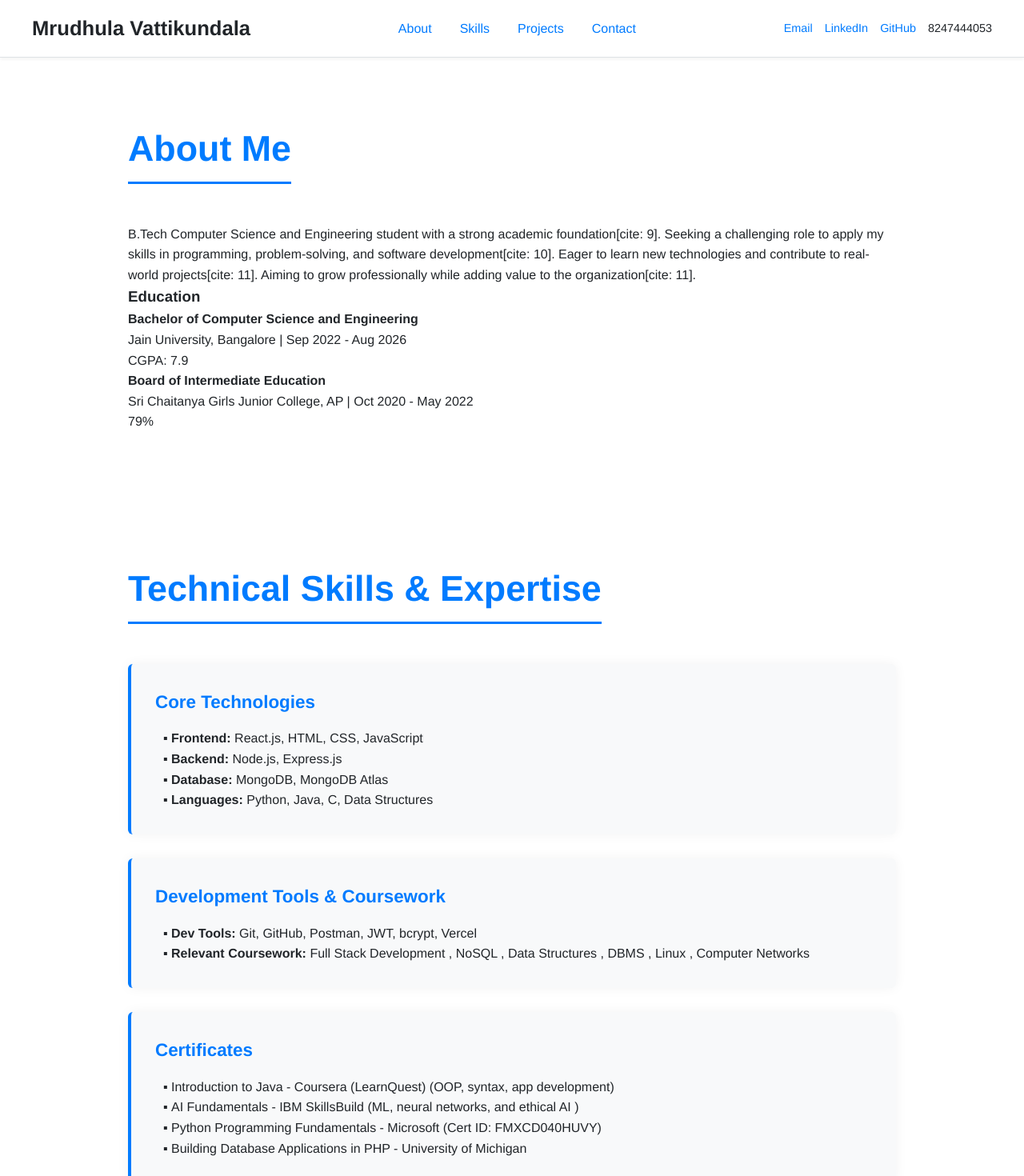
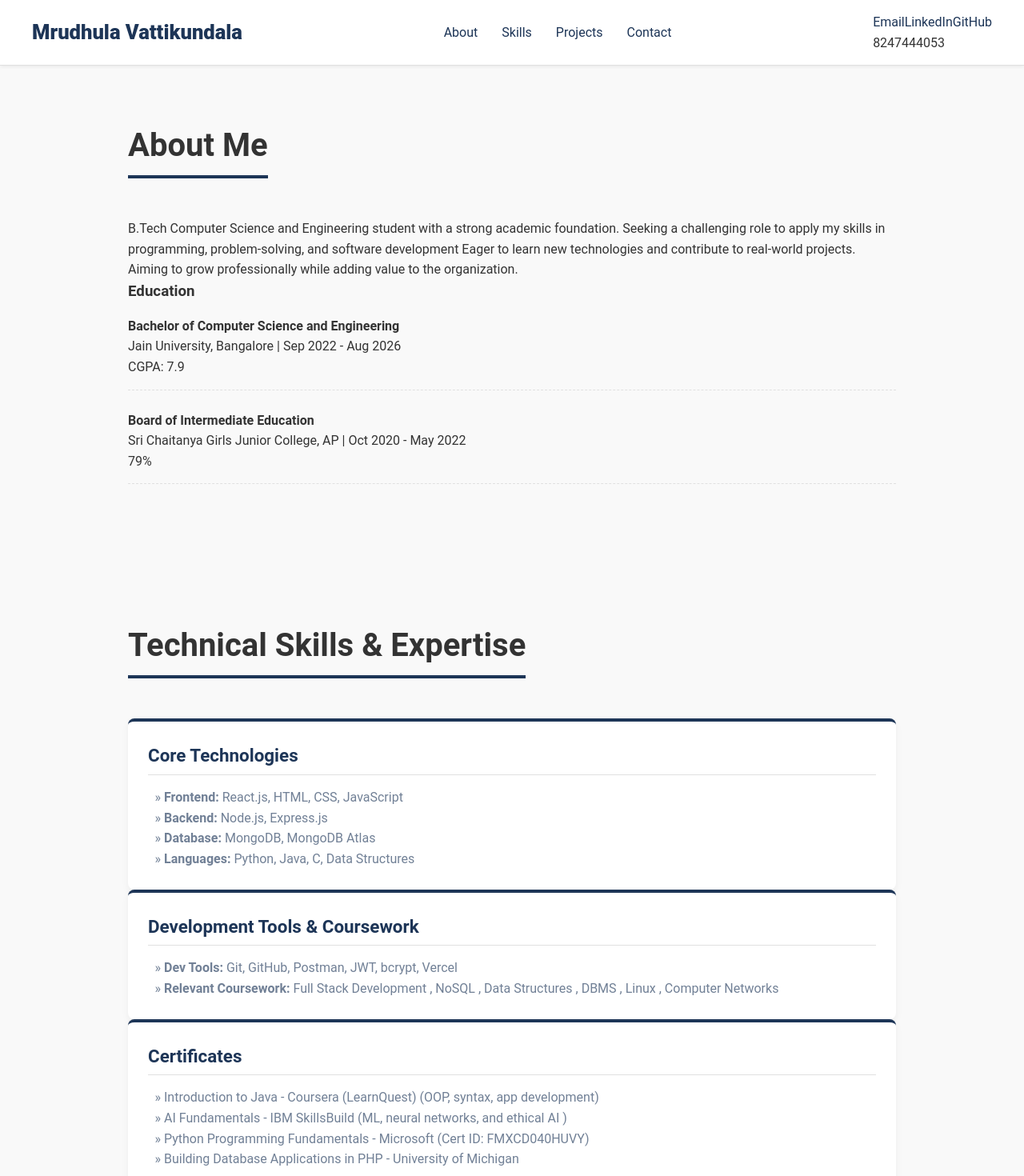
Before and after one commit to mrudhulavattikundala/mrudhula-portfolio, a React (Vite) app: page / in a window 1280 px wide. Shown: the top 1470 px of the page at 80% size. Built offline with nearby package versions, Linux system fonts and the light colour scheme.

Commit message:
Design: FINAL PROFESSIONAL THEME. Implemented Clean Blueprint structure and fixed all content errors.

```diff
--- a/src/App.css
+++ b/src/App.css
@@ -1,4 +1,4 @@
-/* src/App.css - Clean Layout and Strong Typography */
+/* src/App.css - High-Quality Structure and Layout */
 
 .portfolio-app {
   display: flex;
@@ -10,30 +10,31 @@ main {
   flex-grow: 1;
 }
 
-/* --- Section Layouts & Containers --- */
+/* --- Section Containers (Good Structure) --- */
 section, .contact-section {
   padding: 80px 20px;
-  max-width: 1000px; /* Keeps content centered and readable */
+  max-width: var(--max-width);
   margin: 0 auto;
 }
 
+/* Titles: Clear, left-aligned, and strongly defined */
 section h2, .contact-section h2 {
   text-align: left;
-  font-size: 2.8em;
+  font-size: 2.5em;
   font-weight: 700;
-  color: var(--primary-color);
+  color: var(--text-color);
   margin-bottom: 50px;
-  /* Adds a strong separator line under the title */
-  border-bottom: 3px solid var(--primary-color);
+  /* Strong accent line defines the section */
+  border-bottom: 4px solid var(--primary-color);
   display: inline-block;
   padding-bottom: 5px;
 }
 
 
-/* --- Header (Sticky Navbar) --- */
+/* --- Header (Fixed Navigation) --- */
 .header-section {
-  background-color: var(--bg-color);
-  border-bottom: 1px solid #dee2e6; /* Light separator */
+  background-color: var(--surface-color);
+  border-bottom: 1px solid #E0E0E0;
   padding: 15px 40px;
   display: flex;
   justify-content: space-between;
@@ -44,58 +45,74 @@ section h2, .contact-section h2 {
   left: 0;
   width: 100%;
   z-index: 1000;
-  box-shadow: 0 2px 4px rgba(0, 0, 0, 0.05); /* Subtle shadow */
+  box-shadow: 0 1px 5px rgba(0, 0, 0, 0.08);
 }
 
 .header-section h1 {
   font-size: 1.6em;
   font-weight: 800;
-  color: var(--text-color);
+  color: var(--primary-color);
 }
 
 .main-nav ul {
   display: flex;
-  gap: 35px;
+  gap: 30px;
 }
 
-.main-nav a:hover {
-  color: var(--primary-color);
-}
-
-.contact-info-header {
-    display: flex;
-    gap: 15px;
-    align-items: center;
-    font-size: 0.9em;
+/* --- About Section Formatting --- */
+.education-item {
+    padding: 15px 0;
+    border-bottom: 1px dashed #E0E0E0;
+    margin-bottom: 10px;
 }
 
 
-/* --- Skills & Projects (Clean Card Look) --- */
-.skills-section .skills-group, .project-card {
-    background-color: var(--surface-color);
-    padding: 30px;
-    border-radius: 6px;
-    box-shadow: 0 0 15px rgba(0, 0, 0, 0.05); /* Very soft shadow */
-    margin-bottom: 30px;
-    border-left: 4px solid var(--primary-color); /* Strong accent line */
+/* --- Skills (Best Structure: Grid Layout) --- */
+.skills-group-container {
+    /* Use CSS Grid to organize skills into a clean, two-column layout */
+    display: grid;
+    grid-template-columns: repeat(auto-fit, minmax(450px, 1fr));
+    gap: 30px;
 }
 
-.skills-section h3 {
+.skills-group {
+    background-color: var(--surface-color);
+    padding: 25px;
+    border-radius: 8px;
+    box-shadow: 0 4px 10px rgba(0, 0, 0, 0.05); /* Clean definition */
+    border-top: 4px solid var(--primary-color); /* Section accent */
+}
+
+.skills-group h3 {
     color: var(--primary-color);
     margin-bottom: 15px;
     font-size: 1.4em;
+    border-bottom: 1px solid #E0E0E0;
+    padding-bottom: 5px;
 }
 
 .skills-group ul {
     padding-left: 20px;
-    list-style-type: '▪ ';
+    list-style-type: '» ';
+    color: var(--secondary-text);
+}
+
+
+/* --- Projects (Elevated Cards) --- */
+.project-card {
+    background-color: var(--surface-color);
+    padding: 30px;
+    border-radius: 8px;
+    box-shadow: 0 4px 10px rgba(0, 0, 0, 0.08);
+    margin-bottom: 35px;
+    border-left: 5px solid var(--primary-color); /* Side accent */
 }
 
 .project-card h3 {
   color: var(--text-color);
   margin-bottom: 5px;
   font-size: 1.6em;
-  font-weight: 600;
+  font-weight: 700;
 }
 
 .project-card .project-tech {
@@ -105,19 +122,13 @@ section h2, .contact-section h2 {
 }
 
 
-/* --- Footer & Contact --- */
-.contact-section {
-    background-color: var(--surface-color);
-    border-top: 1px solid #dee2e6;
-    text-align: center;
-    padding: 60px 20px;
-}
-
+/* --- Footer --- */
 .footer-section {
-  background-color: var(--text-color);
-  color: var(--surface-color);
+  background-color: var(--surface-color);
+  border-top: 1px solid #E0E0E0;
+  color: var(--secondary-text);
   text-align: center;
-  padding: 20px;
+  padding: 25px;
   font-size: 0.85em;
 }
 
@@ -133,4 +144,7 @@ section h2, .contact-section h2 {
   body {
     padding-top: 0;
   }
+  .skills-group-container {
+    grid-template-columns: 1fr; /* Stack skills vertically on small screens */
+  }
 }
--- a/src/components/About.jsx
+++ b/src/components/About.jsx
@@ -8,10 +8,10 @@ function About() {
 
       <div className="career-objective">
         <p>
-          B.Tech Computer Science and Engineering student with a strong academic foundation[cite: 9].
-          Seeking a challenging role to apply my skills in programming, problem-solving, and software development[cite: 10].
-          Eager to learn new technologies and contribute to real-world projects[cite: 11].
-          Aiming to grow professionally while adding value to the organization[cite: 11].
+          B.Tech Computer Science and Engineering student with a strong academic foundation.
+          Seeking a challenging role to apply my skills in programming, problem-solving, and software development
+          Eager to learn new technologies and contribute to real-world projects.
+          Aiming to grow professionally while adding value to the organization.
         </p>
       </div>
 
--- a/src/components/Projects.jsx
+++ b/src/components/Projects.jsx
@@ -11,7 +11,7 @@ function Projects() {
         <p className="project-date">June 2025</p>
         <p className="project-tech">MERN Stack - Real-time task app with secure login</p>
         <ul>
-          <li>Built a full-stack application with MongoDB, Express.js, **React.js**, and **Node.js**</li>
+          <li>Built a full-stack application with MongoDB, Express.js, React.js, and Node.js</li>
           <li>Added real-time task updates and gamified progress tracking to enhance productivity</li>
           {/* Add a placeholder for your live link and GitHub link here when available */}
           <li><a href="[Your Live Demo Link]">View Live</a> | <a href="[Your GitHub Repo Link]">GitHub Code</a></li>
--- a/src/index.css
+++ b/src/index.css
@@ -1,15 +1,15 @@
-/* src/index.css - High-Contrast Professional Light Mode */
+/* src/index.css - The Clean Blueprint Theme */
 
 :root {
-  /* New Professional Light Palette */
-  --bg-color: #FFFFFF;      /* Pure White Background */
-  --surface-color: #F8F9FA; /* Off-White for Cards/Surfaces */
-  --primary-color: #007bff; /* Deep Blue Accent (Modern and Trustworthy) */
-  --text-color: #212529;    /* Dark Black/Navy Text */
-  --secondary-text: #6c757d; /* Muted Gray Secondary Text */
+  /* Final High-Contrast Minimal Palette */
+  --bg-color: #F9F9F9;      /* Soft Off-White Background */
+  --surface-color: #FFFFFF; /* Pure White Card Surfaces */
+  --primary-color: #1D3557; /* Deep Navy Blue Accent (Strongest Professional Color) */
+  --text-color: #333333;    /* Dark Charcoal Text for main headings/content */
+  --secondary-text: #718096; /* Muted Gray for dates/details */
 
-  --font-family: 'Helvetica Neue', Arial, sans-serif; /* Clean, modern font */
-  --max-width: 1200px;
+  --font-family: 'Roboto', 'Inter', sans-serif;
+  --max-width: 1000px;
 }
 
 /* Base Styles */
@@ -34,7 +34,7 @@ a {
 }
 
 a:hover {
-  color: #0056b3;
+  color: #1a2f4d;
 }
 
 ul {
```
